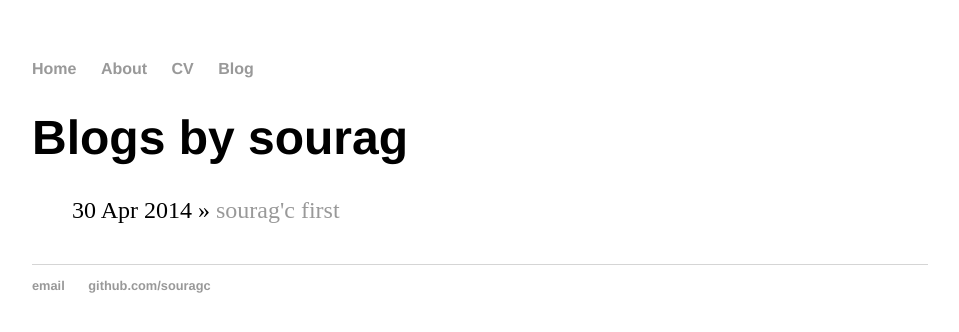
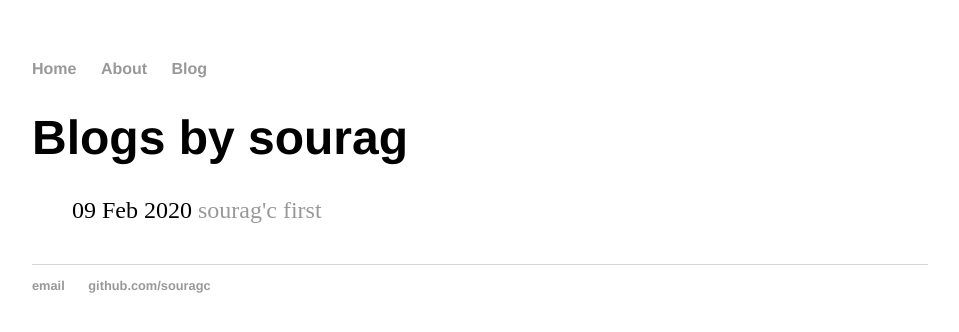
Before and after one commit to GouthamSurendran/souragc.github.io, a Jekyll site: the page built from blog/index.html, in a window 1280 px wide. Shown: the top 332 px of the page, without its empty margins (160-1119 px from the left). Built offline with Jekyll 4.4.1, drawn with Linux system fonts in a browser that asks for light colours.

Commit message:
first blog

```diff
--- a/_layouts/default.html
+++ b/_layouts/default.html
@@ -10,7 +10,7 @@
 	    		<ul>
 	        		<li><a href="/">Home</a></li>
 		        	<li><a href="/about">About</a></li>
-	        		<li><a href="/cv">CV</a></li>
+              <!---   		<li><a href="/cv">CV</a></li>  --->
 	        		<li><a href="/blog">Blog</a></li>
 	    		</ul>
 			</nav>
--- a/_posts/2020-02-09-first--blog.md
+++ b/_posts/2020-02-09-first-blog.md
@@ -1,7 +1,7 @@
 ---
 layout: post
 title: "sourag'c first"
-date: 2014-04-30
+date: 2020-02-09
 ---
 
 Trying my best
--- a/blog/index.html
+++ b/blog/index.html
@@ -6,6 +6,6 @@ title: Blogs by sourag
 	<ul class="posts">
 
 	  {% for post in site.posts %}
-	    <li><span>{{ post.date | date_to_string }}</span> » <a href="{{ post.url }}" title="{{ post.title }}">{{ post.title }}</a></li>
+	    <li><span>{{ post.date | date_to_string }}</span>  <a href="{{ post.url }}" title="{{ post.title }}">{{ post.title }}</a></li>
 	  {% endfor %}
 	</ul>
```
